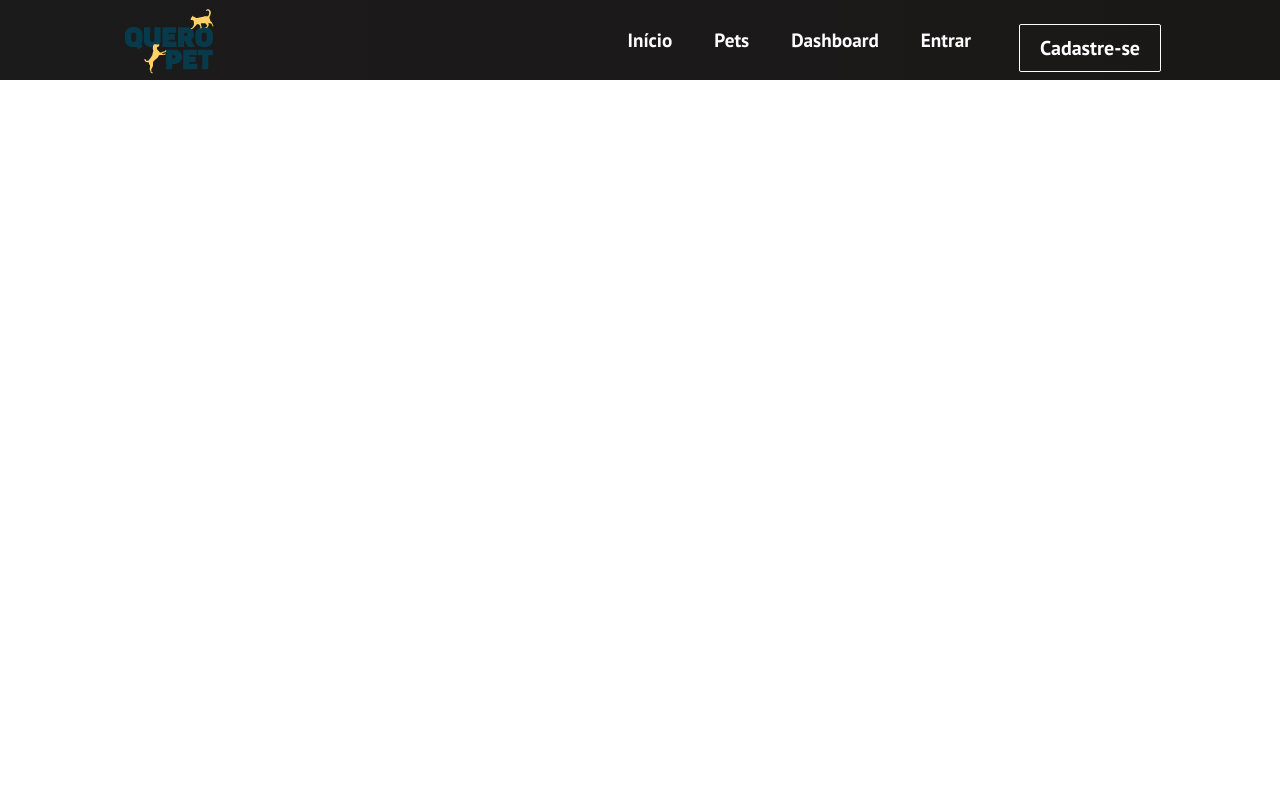
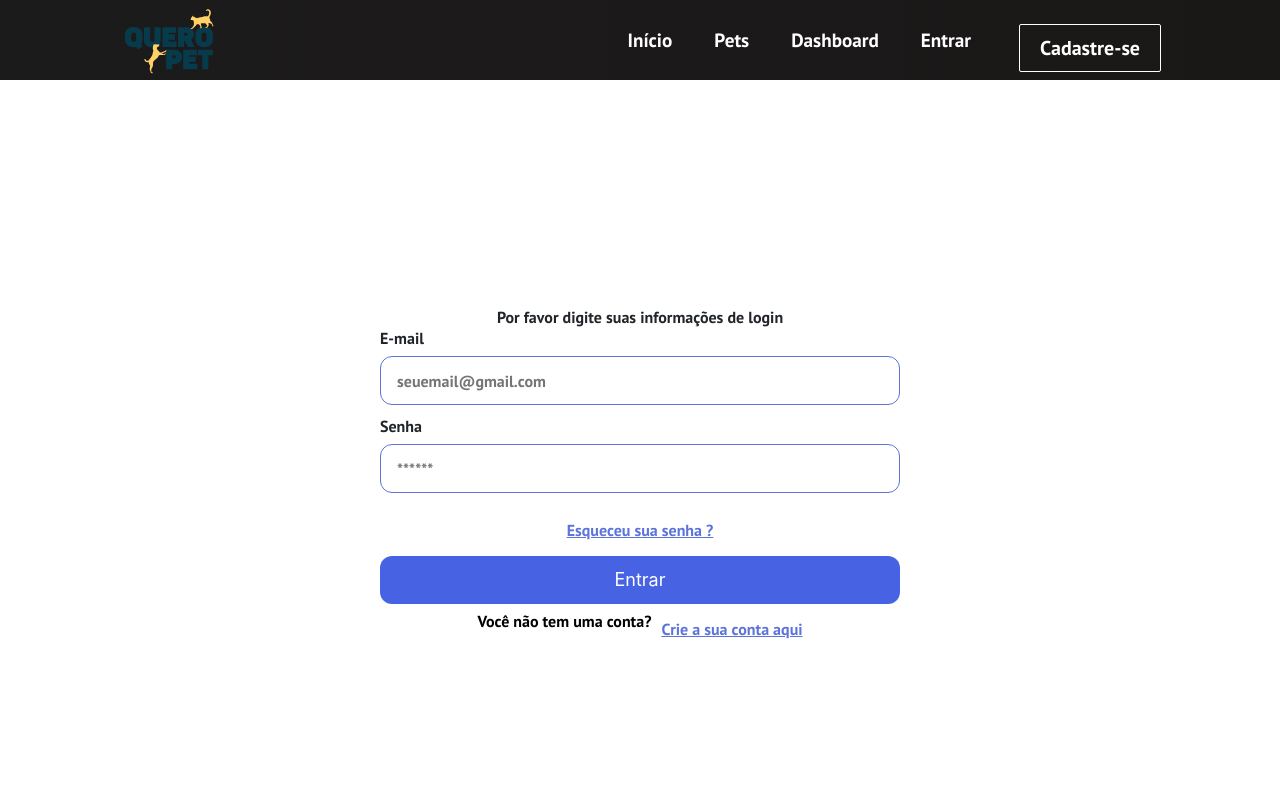
Before and after one commit to Rodrigobrit08t/Quero-Pet-Frontend, a React (Create React App) app: page /Entrar in a window 1280 px wide. Shown: the top 800 px of the page. Built offline with nearby package versions, Linux system fonts and the light colour scheme.

Commit message:
Desenvolvimento da página 'Entrar'

```diff
--- a/public/index.html
+++ b/public/index.html
@@ -3,7 +3,7 @@
   <head>
     <title>QueroPet</title>
     <meta charset="utf-8" />
-    <link rel="icon" href="%PUBLIC_URL%/favicon.ico" />
+    <link rel="icon" href="./Logotipo.svg" />
     <meta name="viewport" content="width=device-width, initial-scale=1" />
     <meta name="theme-color" content="#000000" />
     <meta
--- a/src/App.css
+++ b/src/App.css
@@ -6,9 +6,9 @@
   }
 
   .inico,
-  .Adotar,
+  .Pets,
   .Dashboard,
-  .Cadastre-se {
+  .Cadastrar {
     display: flex;
     height: 90vh;
     align-items: center;
@@ -16,8 +16,8 @@
     font-size: 3rem;
   }
 
-  .Adotar {
-    /*background-image: imagem bacana aqui*/
+  .Pets {
+    background-image: url("../public/images/img-home.jpg") ;
     background-position: center;
     background-size: cover;
     background-repeat: no-repeat;
@@ -35,7 +35,7 @@
   }
 
   .Entrar{
-    /*background-image: imagem bacana aqui*/
+    background-image: url("../public/images/img-home.jpg");
     background-position: center;
     background-size: fill;
     background-repeat: no-repeat;
@@ -43,7 +43,7 @@
     font-size: 100px;
   }
 
-  .Cadastre-se {
+  .Cadastrar {
     /*background-image: imagem bacana aqui*/
     background-position: center;
     background-size: cover;
--- a/src/App.js
+++ b/src/App.js
@@ -2,6 +2,8 @@ import React from 'react';
 import NavBar from './components/NavBar';
 import './App.css';
 import Inicio from './components/pages/Inicio';
+import Entrar from './components/pages/Entrar';
+import Cadastrar from './components/pages/Cadastrar';
 import {BrowserRouter as Router, Route, Routes} from 'react-router-dom';
 
 
@@ -13,6 +15,8 @@ function App() {
         <NavBar />
         <Routes>
           <Route path='/' exact element={<Inicio />} />
+          <Route path='/Entrar' exact element={<Entrar />} />
+          <Route path='/Cadastrar' exact element={<Cadastrar />} />
         </Routes>
       </Router>
     </>
--- a/src/components/NavBar.js
+++ b/src/components/NavBar.js
@@ -57,7 +57,9 @@ function NavBar() {
                     </li>
                 </ul>
 
-                {button && <Button buttonStyle='btn--outline'>Cadastre-se</Button>}
+                <Link to='/Cadastrar' onClick={closeMobileMenu}>
+                        <Button buttonStyle='btn--outline'>Cadastre-se</Button>
+                </Link>
 
             </div>
         </nav>
--- /dev/null
+++ b/src/components/pages/Cadastrar.js
@@ -0,0 +1,11 @@
+import React from 'react'
+
+function Cadastrar() {
+  return (
+    <div>
+
+    </div>
+  )
+}
+
+export default Cadastrar
--- /dev/null
+++ b/src/components/pages/Entrar.css
@@ -0,0 +1,107 @@
+.container {
+    width: 100vw;
+    height: 100vh;
+    display: flex;
+    align-items: center;
+    justify-content: center;
+    flex-direction: column;
+  }
+  .container .header {
+    display: flex;
+    align-items: center;
+    flex-direction: column;
+    margin-bottom: 40px;
+  }
+
+  .container .header span {
+    font-weight: 500;
+    font-size: 20px;
+    line-height: 24px;
+    padding-top: 15px;
+  }
+
+  .container form {
+    display: flex;
+    align-items: center;
+    flex-direction: column;
+  }
+
+  .container form  .inputContainer {
+    display: flex;
+    align-items: flex-start;
+    flex-direction: column;
+  }
+
+  .container form  .inputContainer label {
+    font-weight: 400;
+    font-size: 16px;
+    line-height: 19px;
+    margin-bottom: 8px;
+  }
+
+  .container form  .inputContainer input {
+    display: flex;
+    flex-direction: row;
+    align-items: flex-start;
+    padding: 16px;
+    width: 520px;
+    height: 49px;
+    border: 1px solid #5C73DB;
+    border-radius: 12px;
+    margin-bottom: 12px;
+
+  }
+
+  .container form a {
+    font-weight: 400;
+    font-size: 16px;
+    line-height: 19px;
+    padding-top: 16px;
+    padding-bottom: 16px;
+    color: #5C73DB;
+  }
+
+  .container form .button {
+    width: 520px;
+    height: 48px;
+    background: #4763E4;
+    border-radius: 12px;
+    color: #fff;
+    border: none;
+    font-family: 'Inter';
+    font-style: normal;
+    font-weight: 400;
+    font-size: 18px;
+    line-height: 22px;
+
+    display: flex;
+    align-items: center;
+    justify-content: center;
+    gap: 15px;
+  }
+  .container form .button:hover {
+    cursor: pointer;
+    opacity: 0.8;
+  }
+
+  .container form .footer {
+    display: flex;
+    align-items: center;
+    justify-content: center;
+    gap: 10px
+  }
+
+  .container form .footer p {
+    font-weight: 400;
+    font-size: 16px;
+    line-height: 19px;
+    color: #000000;
+  }
+
+  .container form .footer a {
+    font-weight: 400;
+    font-size: 16px;
+    line-height: 19px;
+    text-decoration-line: underline;
+    color: #5C73DB;
+  }
--- a/src/components/pages/Entrar.js
+++ b/src/components/pages/Entrar.js
@@ -1,14 +1,79 @@
 import React from 'react';
-import '../../App.css';
+import { useState } from 'react';
+import { Link } from 'react-router-dom';
+import './Entrar.css';
 import Footer from '../Footer';
 
-function Entrar(){
-    return(
+export function Entrar() {
+
+    const [email, setEmail] = useState("");
+    const [password, setPassword] = useState("");
+
+    /*
+    const [signInWithEmailAndPassword, user, loading, error] =
+        useSignInWithEmailAndPassword(auth);
+
+
+    function handleSignIn(e) {
+        e.preventDefault();
+        signInWithEmailAndPassword(email, password);
+    }
+
+
+
+    if (loading) {
+        return <p>carregando...</p>;
+    }
+    if (user) {
+        return console.log(user);
+    }
+
+    */
+
+    return (
         <>
+            <div className='container'>
+            <header>
+                <span>Por favor digite suas informações de login</span>
+            </header>
 
-            <Footer/>
-        </>
+            <form>
+                <div className="inputContainer">
+                    <label htmlFor="email">E-mail</label>
+                    <input
+                        type="text"
+                        name="email"
+                        id="email"
+                        placeholder="seuemail@gmail.com"
+                        onChange={(e) => setEmail(e.target.value)} />
+                </div>
+
+                <div className="inputContainer">
+                    <label htmlFor="password">Senha</label>
+                    <input
+                        type="password"
+                        name="password"
+                        id="password"
+                        placeholder="******"
+                        onChange={(e) => setPassword(e.target.value)} />
+                </div>
+
+                <a href="#">Esqueceu sua senha ?</a>
+
+                <button className="button" /*onClick={handleSignIn}*/>
+                    Entrar
+                </button>
+                <div className="footer">
+                    <p>Você não tem uma conta?</p>
+                    <Link to="/Cadastrar">Crie a sua conta aqui</Link>
+                </div>
+            </form>
+
+        </div><Footer />
+    </>
     );
+
+
 }
 
 export default Entrar;
```
Also changed, not shown: public/Logotipo.svg (added).
